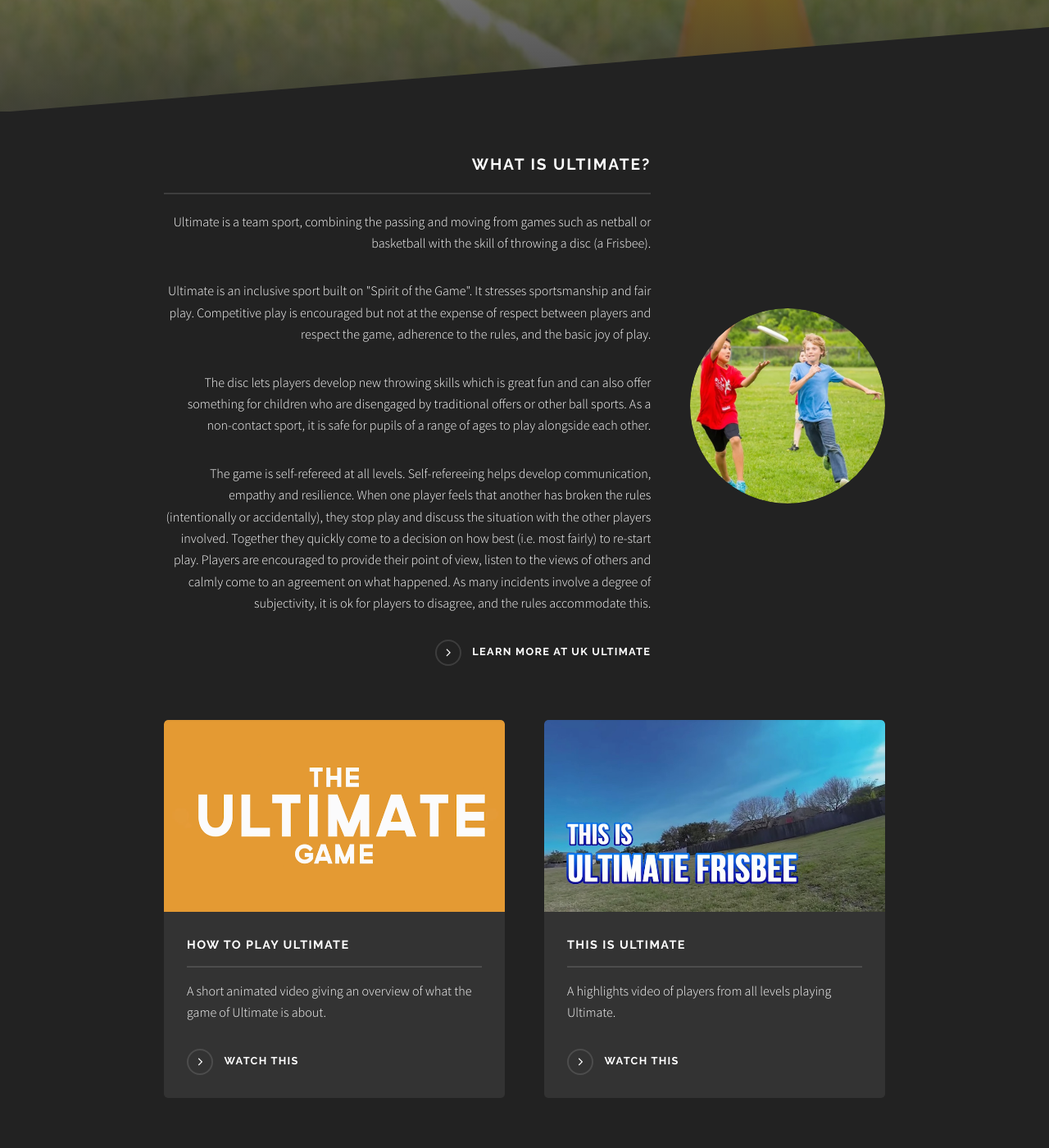
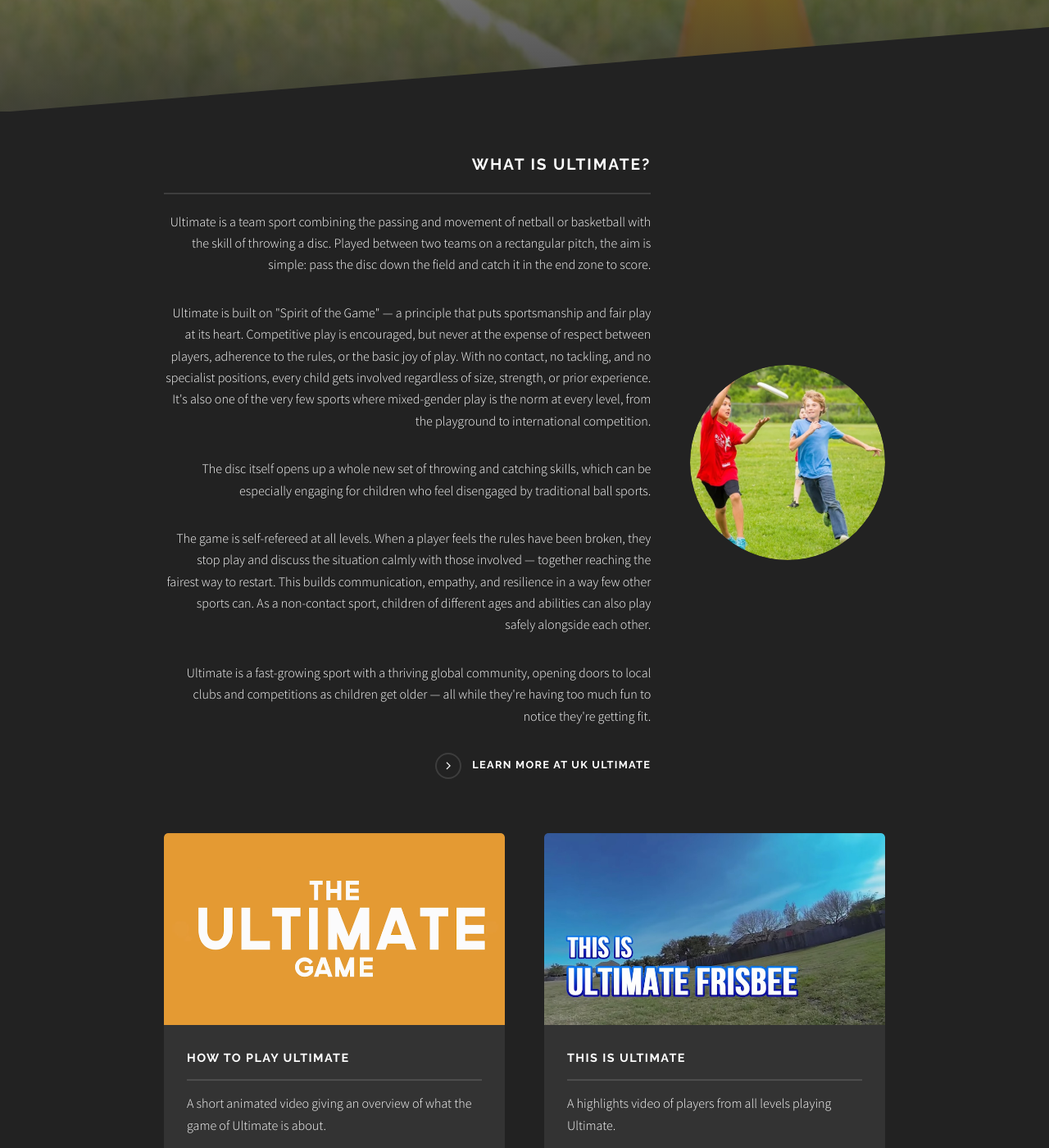
Before and after one commit to timblair/thameultimate, a Jekyll site: the page built from juniors.md, in a window 1280 px wide and 1400 px high, scrolled down 534 px. Shown: the whole window at 82% size. Built offline with Jekyll 4.4.1, drawn with Linux system fonts in a browser that asks for light colours.

Commit message:
Updated 'what is ultimate' information on Juniors page

```diff
--- a/_data/juniors_sections.yml
+++ b/_data/juniors_sections.yml
@@ -3,10 +3,11 @@
   image: /images/junior-pic-01.jpg
   title: What is Ultimate?
   content: |
-    <p>Ultimate is a team sport, combining the passing and moving from games such as netball or basketball with the skill of throwing a disc (a Frisbee).</p>
-    <p>Ultimate is an inclusive sport built on "Spirit of the Game". It stresses sportsmanship and fair play. Competitive play is encouraged but not at the expense of respect between players and respect the game, adherence to the rules, and the basic joy of play.</p>
-    <p>The disc lets players develop new throwing skills which is great fun and can also offer something for children who are disengaged by traditional offers or other ball sports. As a non-contact sport, it is safe for pupils of a range of ages to play alongside each other.</p>
-    <p>The game is self-refereed at all levels. Self-refereeing helps develop communication, empathy and resilience. When one player feels that another has broken the rules (intentionally or accidentally), they stop play and discuss the situation with the other players involved. Together they quickly come to a decision on how best (i.e. most fairly) to re-start play. Players are encouraged to provide their point of view, listen to the views of others and calmly come to an agreement on what happened. As many incidents involve a degree of subjectivity, it is ok for players to disagree, and the rules accommodate this.</p>
+    <p>Ultimate is a team sport combining the passing and movement of netball or basketball with the skill of throwing a disc. Played between two teams on a rectangular pitch, the aim is simple: pass the disc down the field and catch it in the end zone to score.</p>
+    <p>Ultimate is built on "Spirit of the Game" — a principle that puts sportsmanship and fair play at its heart. Competitive play is encouraged, but never at the expense of respect between players, adherence to the rules, or the basic joy of play. With no contact, no tackling, and no specialist positions, every child gets involved regardless of size, strength, or prior experience. It's also one of the very few sports where mixed-gender play is the norm at every level, from the playground to international competition.</p>
+    <p>The disc itself opens up a whole new set of throwing and catching skills, which can be especially engaging for children who feel disengaged by traditional ball sports.</p>
+    <p>The game is self-refereed at all levels. When a player feels the rules have been broken, they stop play and discuss the situation calmly with those involved — together reaching the fairest way to restart. This builds communication, empathy, and resilience in a way few other sports can. As a non-contact sport, children of different ages and abilities can also play safely alongside each other.</p>
+    <p>Ultimate is a fast-growing sport with a thriving global community, opening doors to local clubs and competitions as children get older — all while they're having too much fun to notice they're getting fit.</p>
   button_url: https://www.ukultimate.com/
   button_text: Learn more at UK Ultimate
   features: |
```
